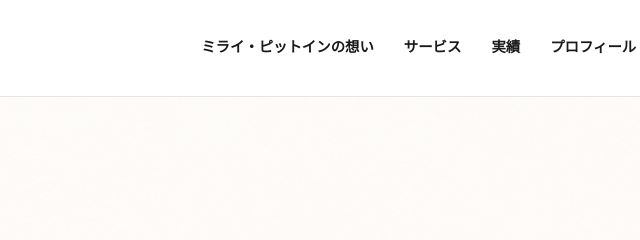
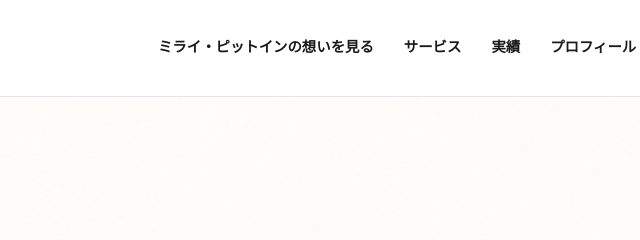
Before and after one commit to takutisan-max/mirai-pitin, a plain HTML site: page index.html in a window 1280 px wide. Shown: the top 240 px of the page, 349-989 px from the left. Drawn offline with Linux system fonts and the light colour scheme.

Commit message:
Add files via upload

```diff
--- a/index.html
+++ b/index.html
@@ -76,7 +76,7 @@
   </div>
 </div>
  <nav class="nav-links">
-  <a href="#about.html">ミライ・ピットインの想い</a>
+<a href="about.html" class="btn-about">ミライ・ピットインの想いを見る</a>
   <a href="#service">サービス</a>
   <a href="#achievements">実績</a>
   <a href="#profile">プロフィール</a>
```
